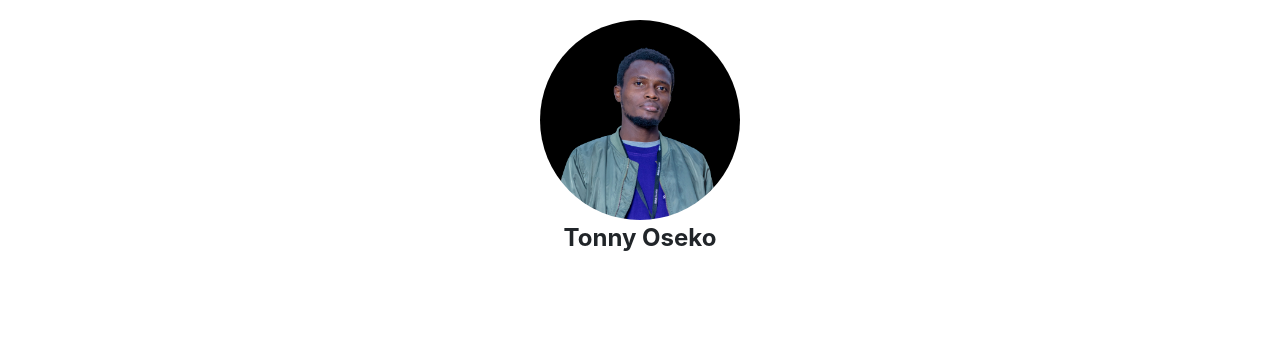
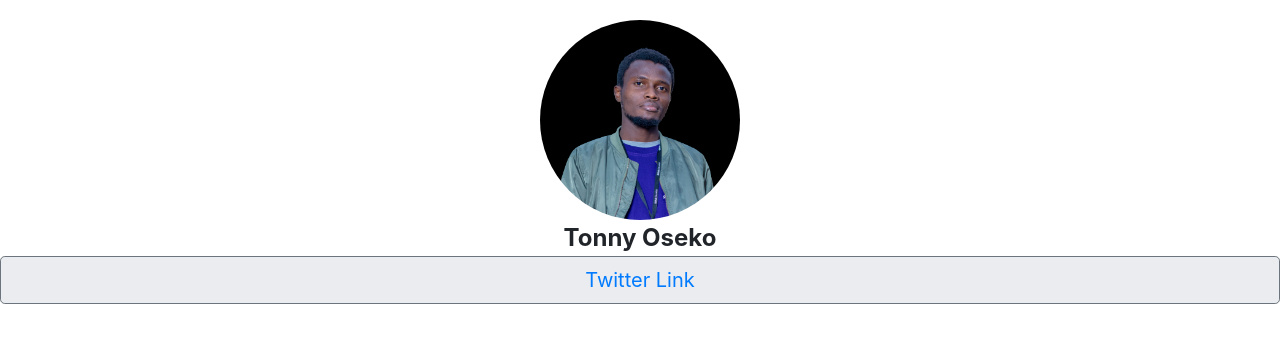
Before and after one commit to tonyoseko99/linktree, a React (Create React App) app: page / in a window 1280 px wide. Shown: the top 342 px of the page. Built offline with nearby package versions, Linux system fonts and the light colour scheme.

Commit message:
add a slack username

```diff
--- a/src/App.css
+++ b/src/App.css
@@ -38,19 +38,32 @@
 }
 
 /* profile picture */
-#profile-container{
+#profile-container {
   justify-content: center;
   align-items: center;
   margin-top: 20px;
 }
 
-#profile__img{
+#profile__img {
   border-radius: 50% !important;
   height: 200px;
   width: 200px;
 }
 
-#twitter{
+#slack {
+
+  font-family: "Inter";
+  font-style: normal;
+  font-weight: 700;
   font-size: 24px;
-  font-weight: bold;
+
 }
+
+.btn-secondary {
+  background: #EAECF0;
+  color: #000;
+}
+.btn-secondary:hover {
+  background: #D6D8DC;
+  color: #000;
+}
--- a/src/App.js
+++ b/src/App.js
@@ -1,11 +1,13 @@
 import React from "react";
 import "./App.css";
 import Profile from "./components/profile";
+import Links from "./components/links";
 
 function App() {
   return (
     <div className="App">
       <Profile />
+      <Links />
     </div>
   );
 }
--- a/src/components/links.js
+++ b/src/components/links.js
@@ -0,0 +1,11 @@
+import React from "react";
+
+function Links() {
+    return(
+        <button type="button" class="btn btn-secondary btn-lg btn-block" id="twitter">
+            <a href="https://twitter.com/TonyOseko" target="_blank" rel="noopener noreferrer">Twitter Link</a>
+        </button>
+    )
+}
+
+export default Links;
--- a/src/components/profile.js
+++ b/src/components/profile.js
@@ -10,7 +10,7 @@ function Profile() {
           alt="profile"
           id="profile__img"
         ></img>
-        <div id="twitter">Tonny Oseko</div>
+        <div id="slack">Tonny Oseko</div>
       </div>
     </div>
   );
```
